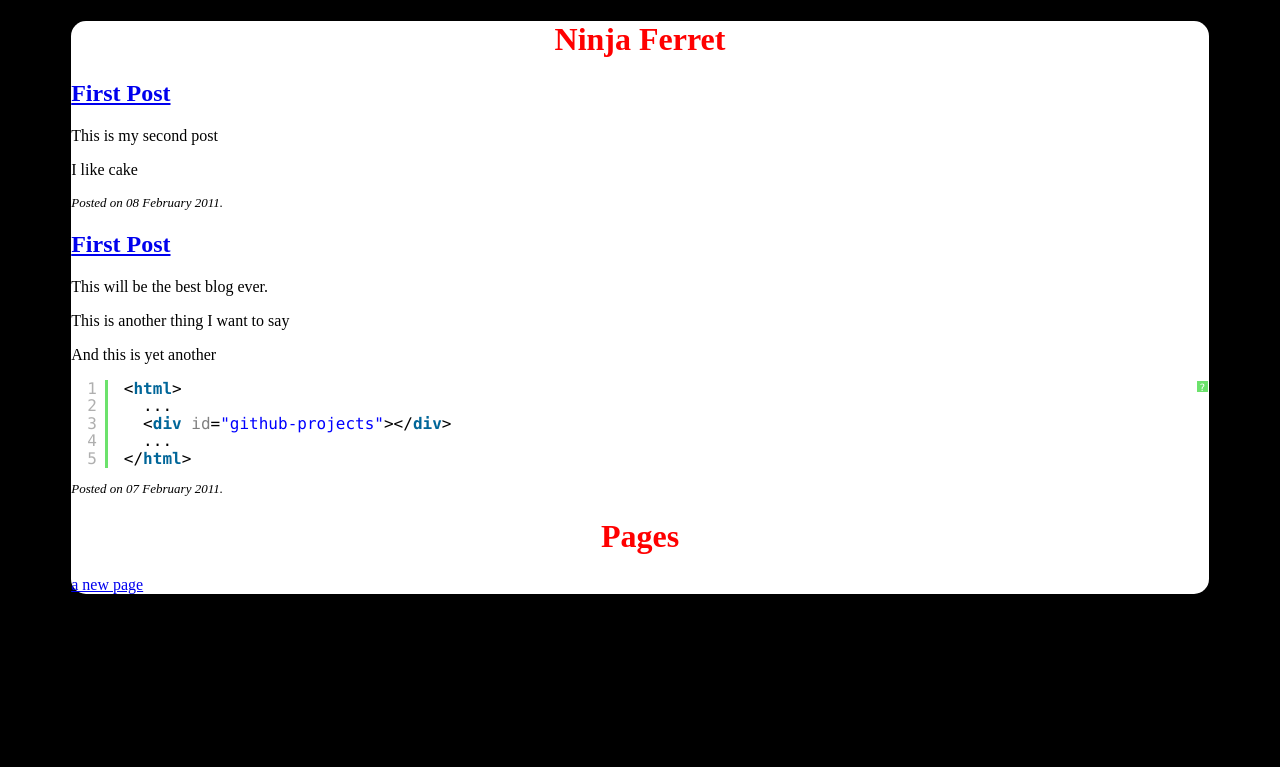
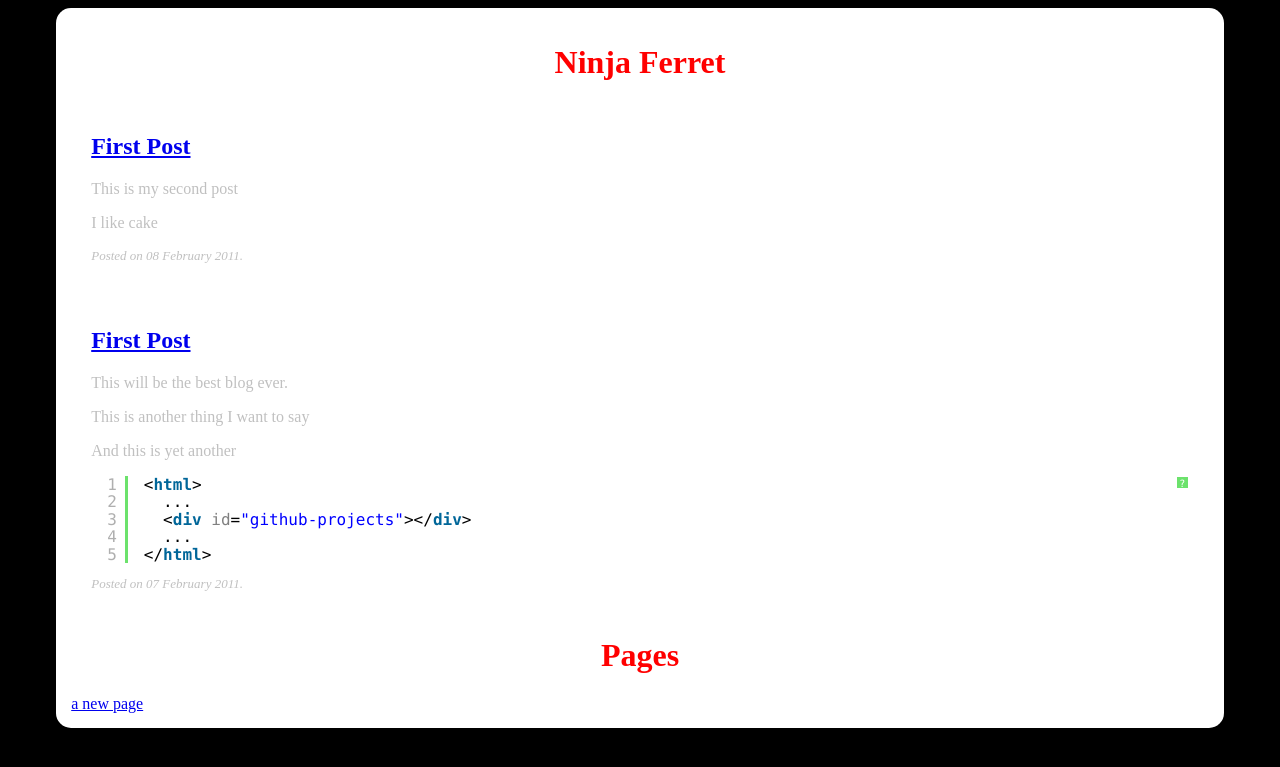
Before and after one commit to ninjaferret/ninjaferret.github.com, a Jekyll site: the page built from index.html, in a window 1280 px wide. Shown: the top 767 px of the page. Built offline with Jekyll 4.4.1, drawn with Linux system fonts in a browser that asks for light colours.

Commit message:
Displaying posts better

```diff
--- a/assets/stylesheets/ninjaferret.css
+++ b/assets/stylesheets/ninjaferret.css
@@ -11,13 +11,19 @@ body {
 #content {
    width: 90%;
    margin: auto;
-   border: 10px;
+   padding: 15px;
    color: black;
    background-color: white;
    border-radius: 15px;
    }
 
-div.postinfo {
+p.postinfo {
     font-style: italic;
     font-size: small;
     }
+div.post {
+    margin: 10px;
+    color: silver;
+    padding: 10px;
+    border-radius: 10px;
+    }
--- a/index.html
+++ b/index.html
@@ -4,9 +4,11 @@ title: Ninja Ferret
 ---
 
 {% for post in site.posts limit:5 %}
+<div class="post">
 <h2><a href="{{ post.url }}">{{ post.title }}</a></h2>
 {{ post.content }}
-<div class="postinfo">Posted on {{ post.date | date_to_long_string }}.</div>
+<p class="postinfo">Posted on {{ post.date | date_to_long_string }}.</p>
+</div>
 {% endfor %}
 
 <h1>Pages</h1>
```
